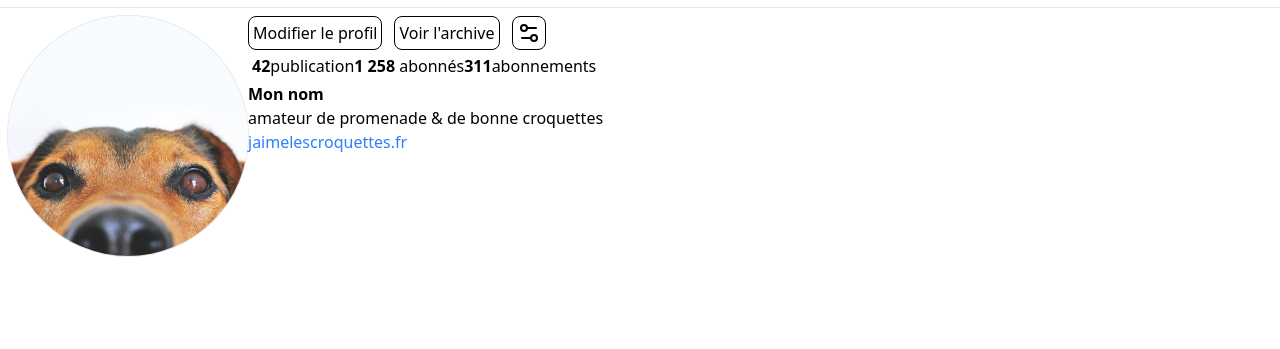
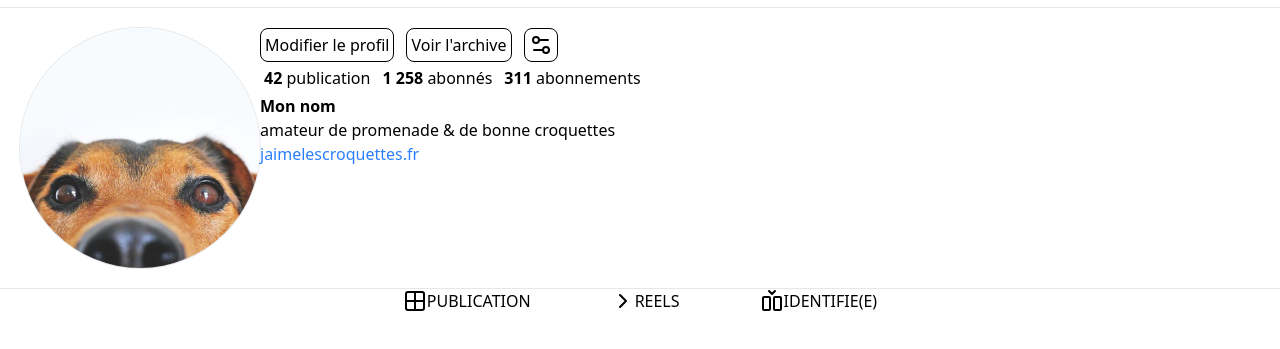
Before and after one commit to mylanbrasierpro-a11y/Profil-instadog, a website: page index.html in a window 1280 px wide. Shown: the part 53-402 px from the top of the page. Drawn offline with Linux system fonts and the light colour scheme.

Commit message:
add section nav

```diff
--- a/index.html
+++ b/index.html
@@ -54,9 +54,9 @@
         </nav>
       </div>
       </header>
-      <main class="mx-auto container ">
-        <section>
-            <div class="flex m-2">
+      <main class="mx-auto container">
+        <section class="border-b border-gray-200 p-5">
+            <div class="flex align-middle">
                 <img src="assets/img/profil.jpg" alt="" class="h-60 w-60 object-cover rounded-full ring-1 ring-gray-200" >
                 <div>
                     <div class="flex gap-3">
@@ -64,10 +64,10 @@
                         <a href="" class="border border-1 border-black rounded-[8px] p-1">Voir l'archive</a>
                         <a href="" class="border border-1 border-black rounded-[8px] p-1"><svg xmlns="http://www.w3.org/2000/svg" width="24" height="24" viewBox="0 0 24 24" fill="none" stroke="currentColor" stroke-width="2" stroke-linecap="round" stroke-linejoin="round" class="lucide lucide-settings2-icon lucide-settings-2"><path d="M14 17H5"/><path d="M19 7h-9"/><circle cx="17" cy="17" r="3"/><circle cx="7" cy="7" r="3"/></svg></a>
                     </div>
-                    <div class="flex m-1">
-                        <p><strong>42</strong>publication</p>
+                    <div class="flex m-1 gap-3">
+                        <p><strong>42</strong> publication</p>
                         <p><strong>1 258</strong> abonnés</p>
-                        <p><strong>311</strong>abonnements</p>
+                        <p><strong>311</strong> abonnements</p>
                     </div>
                     <div>
                         <div>
@@ -79,6 +79,22 @@
                 </div>
             </div>
         </section>
+        <section>
+            <div class="flex justify-center gap-20">
+                <div class="flex border-t-sky-100 border-gray-200 hover:border-t-2 border-black focus:outline-2 focus:border-t-black">
+                    <svg xmlns="http://www.w3.org/2000/svg" width="24" height="24" viewBox="0 0 24 24" fill="none" stroke="currentColor" stroke-width="2" stroke-linecap="round" stroke-linejoin="round" class="lucide lucide-grid2x2-icon lucide-grid-2x2"><path d="M12 3v18"/><path d="M3 12h18"/><rect x="3" y="3" width="18" height="18" rx="2"/></svg>
+                    <p>PUBLICATION</p>
+                </div>
+                <div class="flex border-t-sky-100 border-gray-200">
+                   <svg xmlns="http://www.w3.org/2000/svg" width="24" height="24" viewBox="0 0 24 24" fill="none" stroke="currentColor" stroke-width="2" stroke-linecap="round" stroke-linejoin="round" class="lucide lucide-chevron-right-icon lucide-chevron-right"><path d="m9 18 6-6-6-6"/></svg>
+                   <p>REELS</p>
+                </div>
+                <div class="flex border-t-sky-100 border-gray-200">
+                    <svg xmlns="http://www.w3.org/2000/svg" width="24" height="24" viewBox="0 0 24 24" fill="none" stroke="currentColor" stroke-width="2" stroke-linecap="round" stroke-linejoin="round" class="lucide lucide-between-vertical-start-icon lucide-between-vertical-start"><rect width="7" height="13" x="3" y="8" rx="1"/><path d="m15 2-3 3-3-3"/><rect width="7" height="13" x="14" y="8" rx="1"/></svg>
+                    <p>IDENTIFIE(E)</p>
+                </div>
+            </div>
+        </section>
       </main>
 </body>
 </html>
```
Also changed, not shown: assets/css/style.css.
